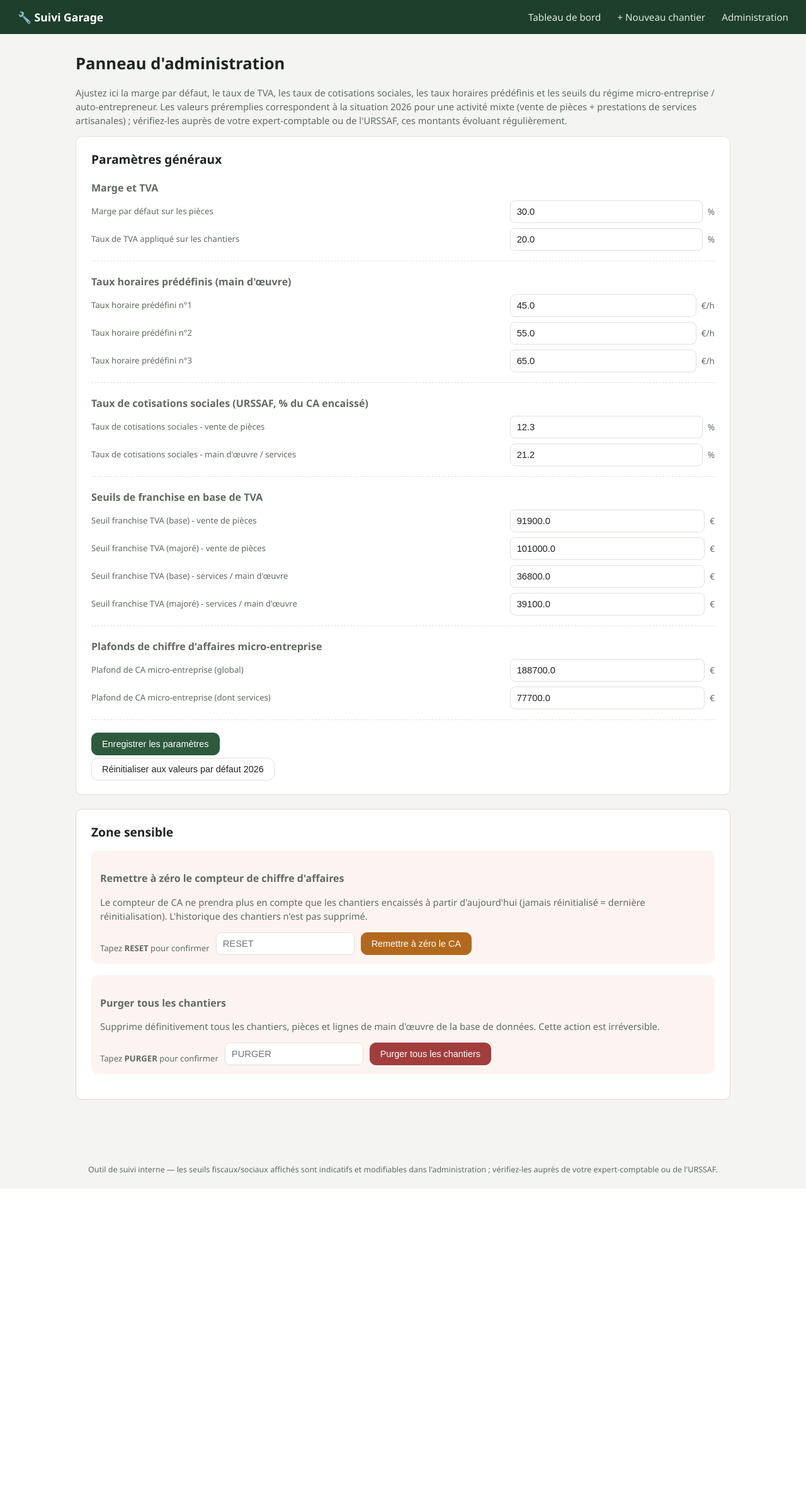
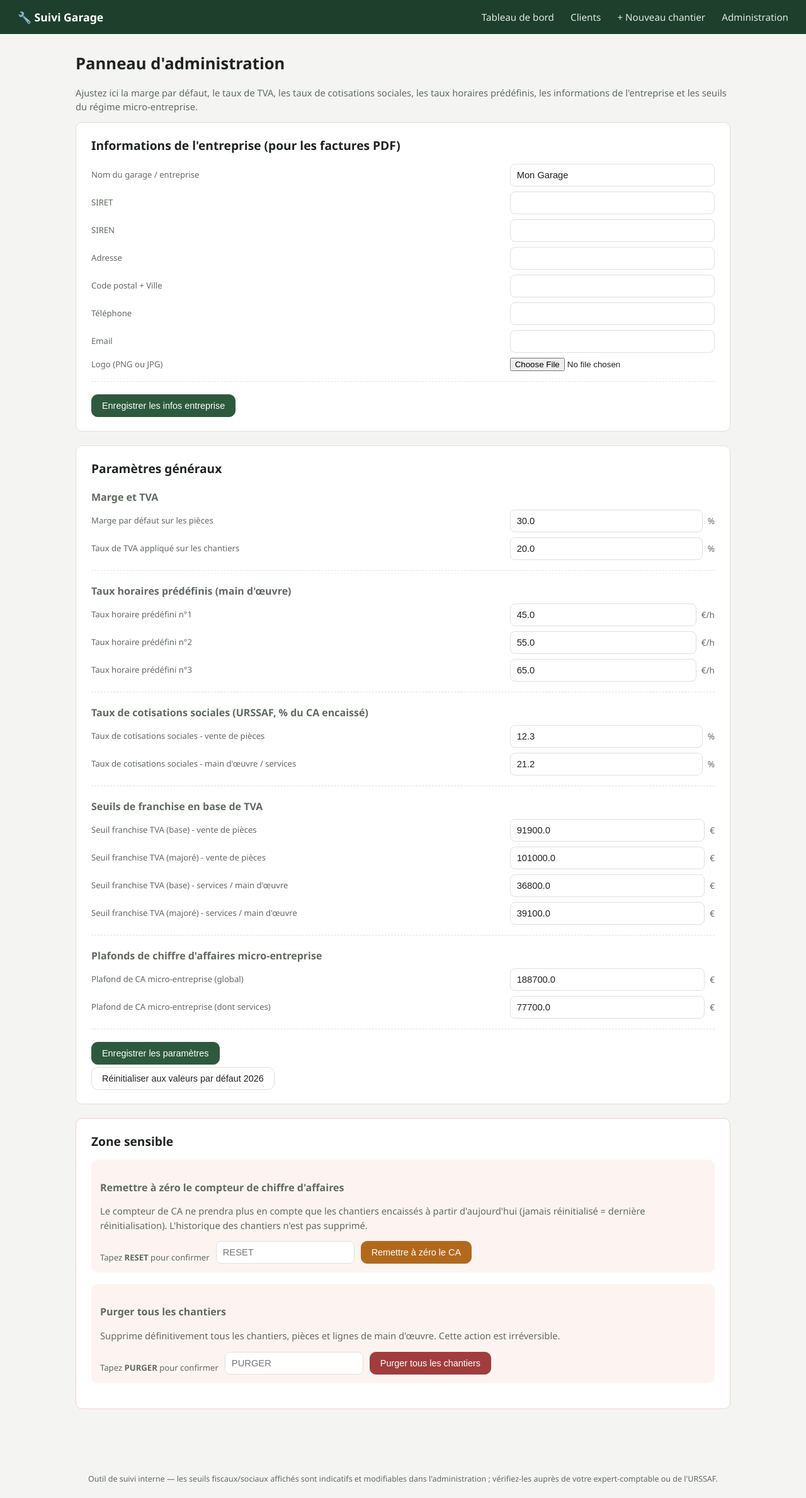
Before and after one commit to Bolo101/gestionDevis, a Flask app: page /admin in a window 1280 px wide. Shown: the whole page at 63% size. Before the commit the page ends 1864 px from the top, so only its background shows below. Run offline with Flask 3, Linux system fonts and the light colour scheme; data comes from the database, SQL or seed files in the repository.

Commit message:
Updated templates to match client features

```diff
--- a/templates/admin.html
+++ b/templates/admin.html
@@ -5,12 +5,55 @@
 <h1>Panneau d'administration</h1>
 <p class="muted">
   Ajustez ici la marge par défaut, le taux de TVA, les taux de cotisations sociales, les taux
-  horaires prédéfinis et les seuils du régime micro-entreprise / auto-entrepreneur. Les valeurs
-  préremplies correspondent à la situation 2026 pour une activité mixte (vente de pièces +
-  prestations de services artisanales) ; vérifiez-les auprès de votre expert-comptable ou de
-  l'URSSAF, ces montants évoluant régulièrement.
+  horaires prédéfinis, les informations de l'entreprise et les seuils du régime micro-entreprise.
 </p>
 
+<!-- ========== INFORMATIONS ENTREPRISE ========== -->
+<section class="card">
+  <h2>Informations de l'entreprise (pour les factures PDF)</h2>
+  <form method="post" action="{{ url_for('admin_entreprise') }}" enctype="multipart/form-data" class="settings-form">
+    <div class="settings-group">
+      <div class="setting-row">
+        <label for="entreprise_nom">Nom du garage / entreprise</label>
+        <input type="text" id="entreprise_nom" name="entreprise_nom" value="{{ settings_text.entreprise_nom or '' }}">
+      </div>
+      <div class="setting-row">
+        <label for="entreprise_siret">SIRET</label>
+        <input type="text" id="entreprise_siret" name="entreprise_siret" value="{{ settings_text.entreprise_siret or '' }}">
+      </div>
+      <div class="setting-row">
+        <label for="entreprise_siren">SIREN</label>
+        <input type="text" id="entreprise_siren" name="entreprise_siren" value="{{ settings_text.entreprise_siren or '' }}">
+      </div>
+      <div class="setting-row">
+        <label for="entreprise_adresse">Adresse</label>
+        <input type="text" id="entreprise_adresse" name="entreprise_adresse" value="{{ settings_text.entreprise_adresse or '' }}">
+      </div>
+      <div class="setting-row">
+        <label for="entreprise_cp_ville">Code postal + Ville</label>
+        <input type="text" id="entreprise_cp_ville" name="entreprise_cp_ville" value="{{ settings_text.entreprise_cp_ville or '' }}">
+      </div>
+      <div class="setting-row">
+        <label for="entreprise_tel">Téléphone</label>
+        <input type="text" id="entreprise_tel" name="entreprise_tel" value="{{ settings_text.entreprise_tel or '' }}">
+      </div>
+      <div class="setting-row">
+        <label for="entreprise_email">Email</label>
+        <input type="text" id="entreprise_email" name="entreprise_email" value="{{ settings_text.entreprise_email or '' }}">
+      </div>
+      <div class="setting-row">
+        <label for="logo">Logo (PNG ou JPG)</label>
+        <input type="file" id="logo" name="logo" accept="image/png,image/jpeg">
+        {% if logo_exists %}
+          <p class="muted" style="margin-top:0.3rem;">Un logo est déjà enregistré.</p>
+        {% endif %}
+      </div>
+    </div>
+    <button type="submit" class="btn btn-primary">Enregistrer les infos entreprise</button>
+  </form>
+</section>
+
+<!-- ========== PARAMÈTRES NUMÉRIQUES ========== -->
 <section class="card">
   <h2>Paramètres généraux</h2>
   <form method="post" action="{{ url_for('admin_parametres') }}" class="settings-form">
@@ -107,8 +150,8 @@
   <div class="danger-block">
     <h3>Purger tous les chantiers</h3>
     <p class="muted">
-      Supprime définitivement tous les chantiers, pièces et lignes de main d'œuvre de la base de
-      données. Cette action est irréversible.
+      Supprime définitivement tous les chantiers, pièces et lignes de main d'œuvre.
+      Cette action est irréversible.
     </p>
     <form method="post" action="{{ url_for('admin_purger') }}" onsubmit="return confirm('Cette action est irréversible. Confirmer la purge complète ?');">
       <label for="confirm_purge">Tapez <strong>PURGER</strong> pour confirmer</label>
--- a/templates/base.html
+++ b/templates/base.html
@@ -11,6 +11,7 @@
   <a class="brand" href="{{ url_for('index') }}">🔧 Suivi Garage</a>
   <nav>
     <a href="{{ url_for('index') }}">Tableau de bord</a>
+    <a href="{{ url_for('clients_list') }}">Clients</a>
     <a href="{{ url_for('chantier_nouveau') }}">+ Nouveau chantier</a>
     <a href="{{ url_for('admin') }}">Administration</a>
   </nav>
```
Also changed, not shown: templates/chantier.html (+30 -18 lines), templates/chantier_nouveau.html (+11 -2 lines), templates/client_detail.html (added, +66 -0 lines), templates/client_form.html (added, +32 -0 lines), templates/clients.html (added, +37 -0 lines), templates/index.html (+22 -4 lines).
